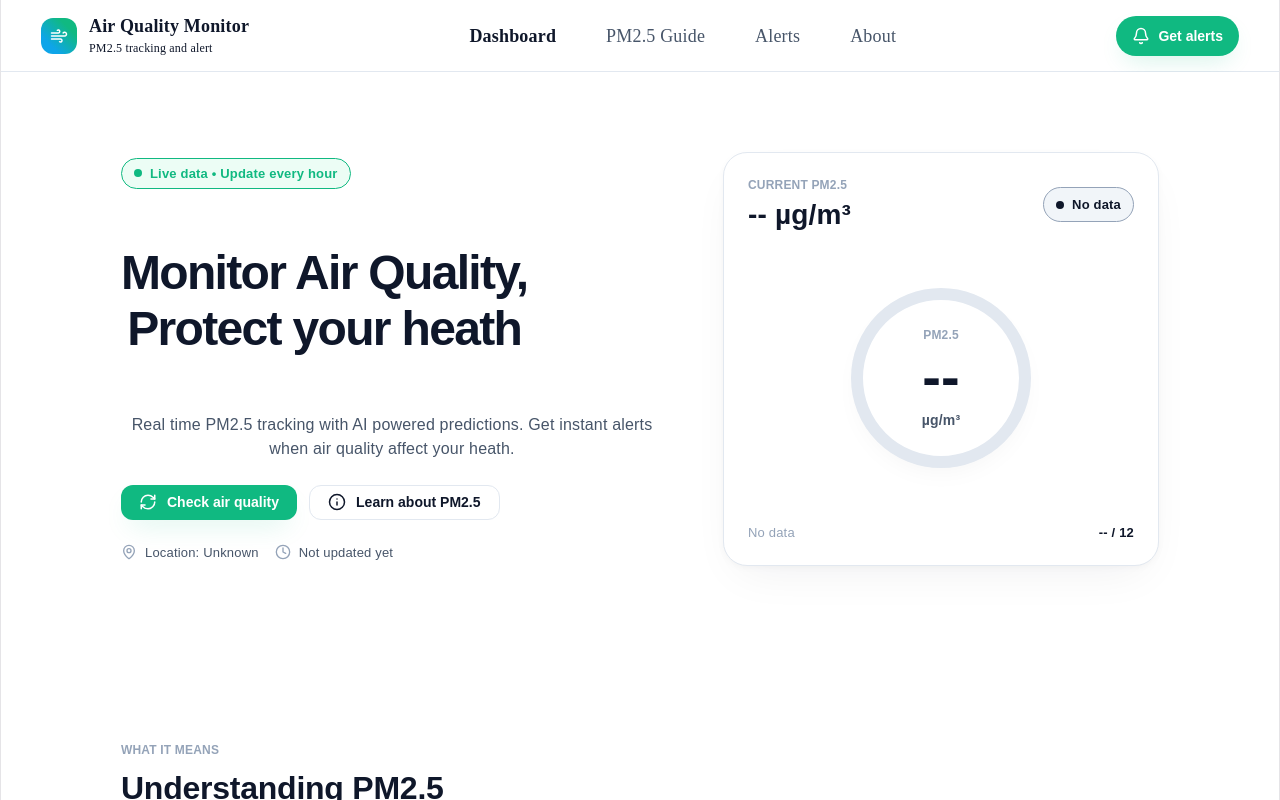
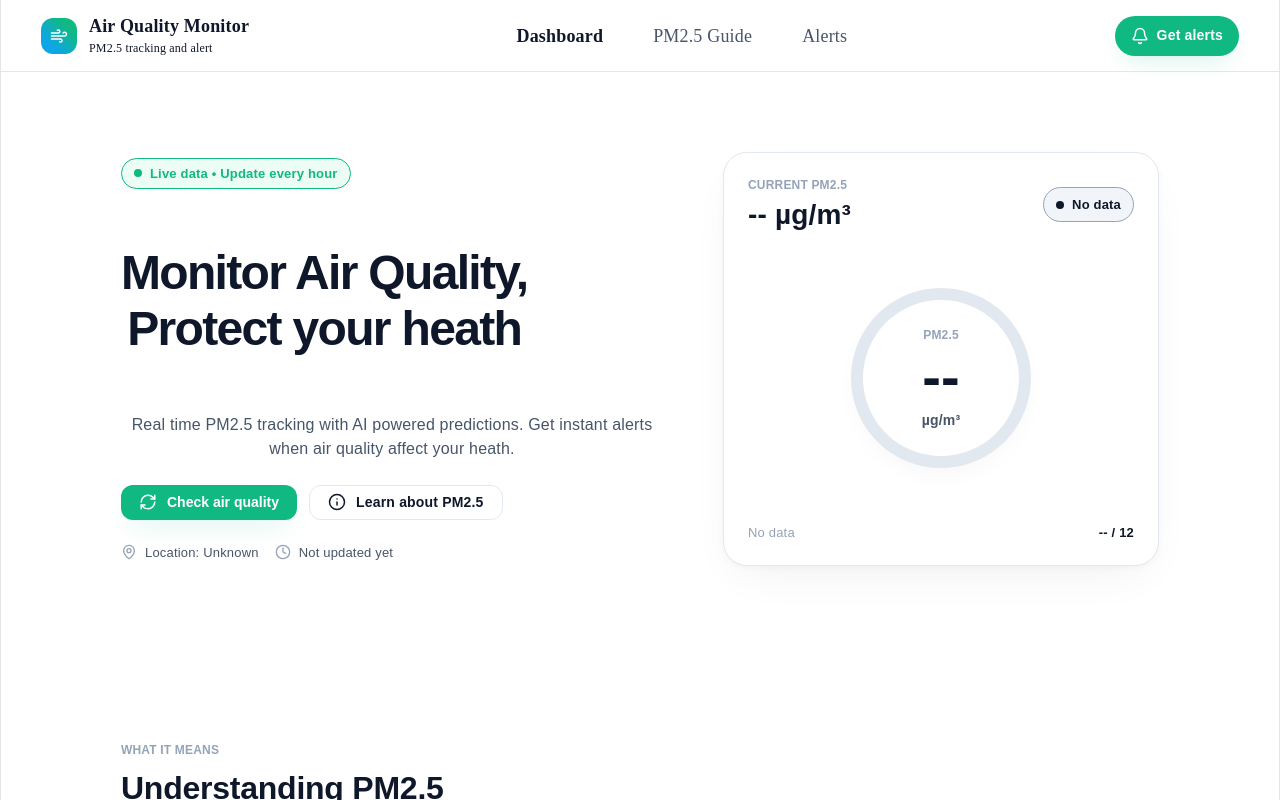
Before and after one commit to baoga313/pm25_app, a React app in the folder frontend/: page / in a window 1280 px wide. Shown: the top 800 px of the page. Built offline with nearby package versions, Linux system fonts and the light colour scheme; the HTML template or start-up script is replaced by a standard one.

Commit message:
update navlink

```diff
--- a/frontend/src/App.css
+++ b/frontend/src/App.css
@@ -35,6 +35,10 @@ body {
   height: 72px;
   background: #ffffff;
   border-bottom: 1px solid #e2e8f0;
+  /* pin the navbar when scroll */
+  position: sticky;
+  top: 0;
+  z-index: 100;
 }
 
 .brand {
@@ -126,6 +130,7 @@ body {
   color: #ffffff;
   border: none;
   cursor: pointer;
+  text-decoration: none;
 }
 
 .hero {
@@ -237,6 +242,7 @@ body {
   color: #0f172a;
   cursor: pointer;
   white-space: nowrap;
+  text-decoration: none;
 }
 
 .hero-meta {
@@ -879,3 +885,8 @@ body {
     flex-direction: column;
   }
 }
+/* avoid jump into the page when click the navbar or any navigate button */
+html {
+  scroll-behavior: smooth;
+  scroll-padding-top: 80px;
+}
--- a/frontend/src/App.jsx
+++ b/frontend/src/App.jsx
@@ -1,4 +1,4 @@
-import { useState } from "react";
+import { useState, useEffect } from "react";
 import "./App.css";
 import {
   Wind,
@@ -22,7 +22,26 @@ function App() {
   const [lastUpdated, setLastUpdated] = useState(null);
   const [threshold, setThreshold] = useState(35);
   const [prediction, setPrediction] = useState(null);
+  const [activeSection, setActivateSection] = useState("top");
   console.log("Rendering... pm25 =", pm25);
+
+  useEffect(() => {
+    const sections = document.querySelectorAll("section[id]");
+    const observer = new IntersectionObserver(
+      (entries) => {
+        entries.forEach((entry) => {
+          if (entry.isIntersecting) {
+            setActivateSection(entry.target.id);
+          }
+        });
+      },
+      {
+        rootMargin: "-40% 0px -55% 0px",
+      },
+    );
+    sections.forEach((section) => observer.observe(section));
+    return () => observer.disconnect();
+  }, []);
 
   // Call api to check the current pm 2.5 based on user's location
   function checkAirQuality() {
@@ -141,29 +160,35 @@ function App() {
           </div>
         </div>
         <div className="nav-links">
-          <a className="nav-link active" href="#">
+          <a
+            className={`nav-link ${activeSection === "top" ? "active" : ""}`}
+            href="#top"
+          >
             Dashboard
           </a>
-          <a className="nav-link" href="#">
+          <a
+            className={`nav-link ${activeSection === "guide" ? "active" : ""}`}
+            href="#guide"
+          >
             PM2.5 Guide
           </a>
-          <a className="nav-link" href="#">
+          <a
+            className={`nav-link ${activeSection === "alerts" ? "active" : ""}`}
+            href="#alerts"
+          >
             Alerts
-          </a>
-          <a className="nav-link" href="#">
-            About
           </a>
         </div>
         <div className="nav-actions">
-          <button className="btn-signup">
+          <a className="btn-signup" href="#alerts">
             {" "}
             <Bell size={18} color="#ffffff" />
             Get alerts
-          </button>
+          </a>
         </div>
       </nav>
       {/* show current pm2.5 */}
-      <section className="hero">
+      <section className="hero" id="top">
         <div className="hero-content">
           <div className="eyebrow">
             <span className="eyebrow-dot"></span>
@@ -187,11 +212,11 @@ function App() {
               <RefreshCw size={18} color="#ffffff" />
               {loading ? "Checking..." : "Check air quality"}
             </button>
-            <button className="cta-secondary">
+            <a className="cta-secondary" href="#guide">
               {" "}
               <Info size={18} color="#0f172a" />
               Learn about PM2.5
-            </button>
+            </a>
           </div>
           <div className="hero-meta">
             <div className="meta-item">
@@ -255,7 +280,7 @@ function App() {
         </div>
       </section>
       {/* explain what is pm2.5 and how it it affect user's health */}
-      <section className="explanation-section">
+      <section className="explanation-section" id="guide">
         <div className="section-header">
           <span className="section-eyebrow">What it means</span>
           <h2 className="section-title">Understanding PM2.5</h2>
@@ -321,7 +346,7 @@ function App() {
         </div>
       </section>
       {/* get the user's email and ask for the threshold */}
-      <section className="subscription-section">
+      <section className="subscription-section" id="alerts">
         <div className="section-header">
           <span className="section-eyebrow"> Stay informed</span>
           <h2 className="section-title">Get notified when PM2.5 spikes</h2>
```
Also changed, not shown: 2 other files (tests, documents, lock files or other folders).
